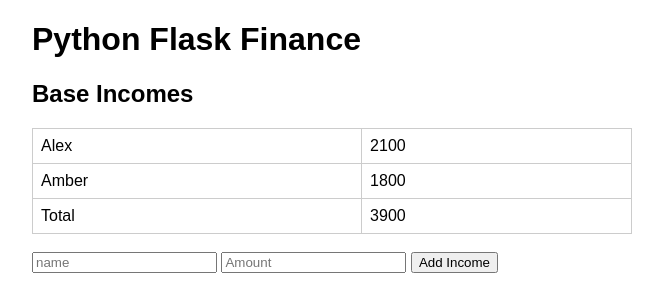
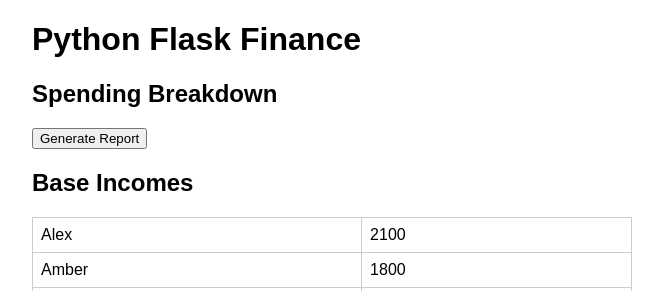
Before and after one commit to amarshall1312/PythonFlaskFinance, a Flask app: page / in a window 1280 px wide. Shown: the top 291 px of the page, without its empty margins (308-971 px from the left). Run offline with Flask 3, Linux system fonts and the light colour scheme; data comes from the database, SQL or seed files in the repository.

Commit message:
starting summary section

```diff
--- a/templates/index.html
+++ b/templates/index.html
@@ -12,6 +12,8 @@
     <h1>Python Flask Finance</h1>
 
     <section id="spending-breakdown">
+         <h2>Spending Breakdown</h2>
+         <button id="generate-report">Generate Report</button>
 
     </section>
 
```
Also changed, not shown: 1 other file.
